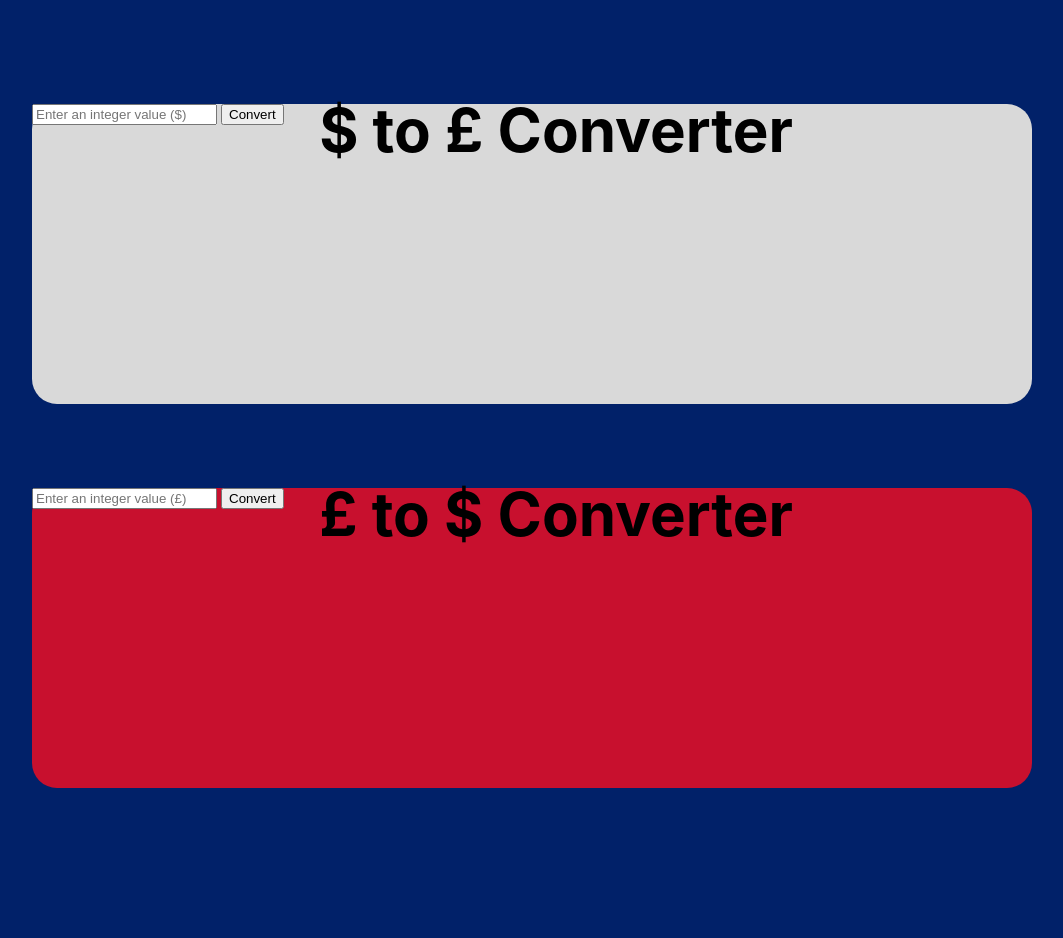
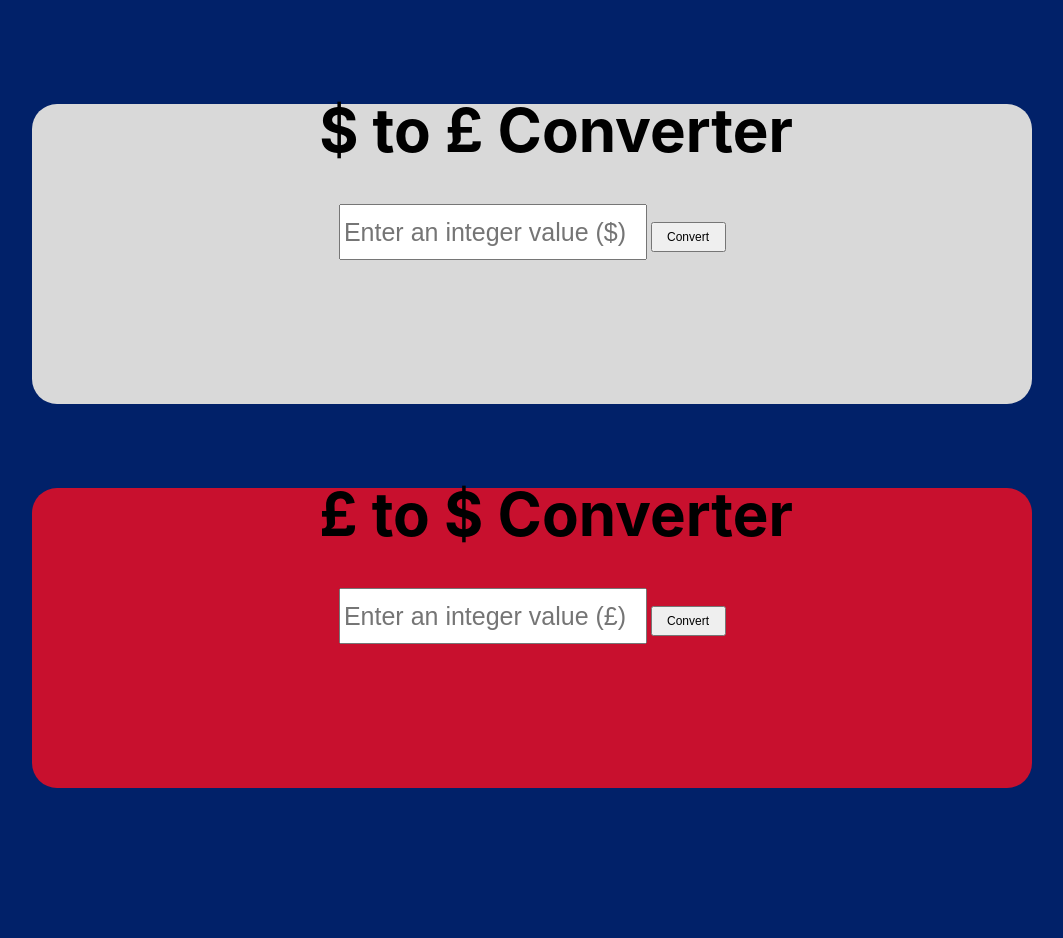
Before and after one commit to sg2142a/SESummative, a website: page index.html in a window 1280 px wide. Shown: the whole page, without its empty margins (152-1215 px from the left). After the commit the page ends 800 px from the top, so only its background shows below. Drawn offline with Linux system fonts and the light colour scheme.

Commit message:
Further code development

```diff
--- a/index.css
+++ b/index.css
@@ -60,8 +60,38 @@ color: #000000;
 
 .output-dollar {
     color:#000000;
+    font-size: 50px;
 }
 
 .output-pound {
     color:#000000;
+    font-size: 50px;
 }
+
+#input-dollar-field {
+    width: 300px;
+    height: 50px;
+    font-size: 25px;
+    text-align: center;
+  }
+
+#input-pound-field {
+    width: 300px;
+    height: 50px;
+    font-size: 25px;
+    text-align: center;
+}
+
+#input-button-dollar {
+    width: 75px;
+    height: 30px;
+    font-size: 12px;
+    text-align: center;
+}
+
+#input-button-pound {
+    width: 75px;
+    height: 30px;
+    font-size: 12px;
+    text-align: center;
+}
--- a/index.html
+++ b/index.html
@@ -5,31 +5,27 @@
     <meta name="viewport" content="width=device-width, initial-scale=1.0">
     <link rel="stylesheet" href="index.css">
     <title>Currency Converter</title>
-<style>
-    form {
-width:100%;
-height:450px;
-margin:auto;
-position:relative;
-}
-</style>
 </head>
 <body>
     <div class="box1">
         <h1 class="box1-text">$ to £ Converter</h1>
+        <div style="text-align:center;padding-top:100px">
         <form id="input-dollar">
             <input type="number" id="input-dollar-field" placeholder="Enter an integer value ($)">
             <input type="submit" value="Convert" id="input-button-dollar">
         </form>
         <p id="output-pound" class="output-pound"></p>
+        </div>
     </div>
     <div class="box2">
         <h1 class="box2-text">£ to $ Converter</h1>
+        <div style="text-align:center;padding-top:100px">
         <form id="input-pound">
             <input type="number" id="input-pound-field" placeholder="Enter an integer value (£)">
             <input type="submit" value="Convert" id="input-button-pound">
         </form>
         <p id="output-dollar" class="output-dollar"></p>
+        </div>
     </div>
 </body>
 <script src="index.js"></script>
--- a/index.js
+++ b/index.js
@@ -10,12 +10,22 @@ inputDollar.addEventListener("submit", event => {
     event.preventDefault();
     let dollarinput = inputDollarField.value;
     let poundconverted = (dollarinput * 0.79).toFixed(2);
+    if (dollarinput >= 0) {
     outputPound.innerHTML = "$" + dollarinput + " = £" + poundconverted;
+    }
+    else {
+    outputPound.innerHTML = "Please enter a positive integer"
+    }
 });
 
 inputPound.addEventListener("submit", event => {
     event.preventDefault();
     let poundinput = inputPoundField.value;
     let dollarconverted = (poundinput * 1.21).toFixed(2);
+    if (poundinput >= 0) {
     outputDollar.innerHTML = "£" + poundinput + " = $" + dollarconverted;
+    }
+    else {
+    outputDollar.innerHTML = "Please enter a positive integer"
+    }
 });
```
Also changed, not shown: index.test.js (added, +3 -0 lines), package.json (added, +14 -0 lines), 1 other file.
